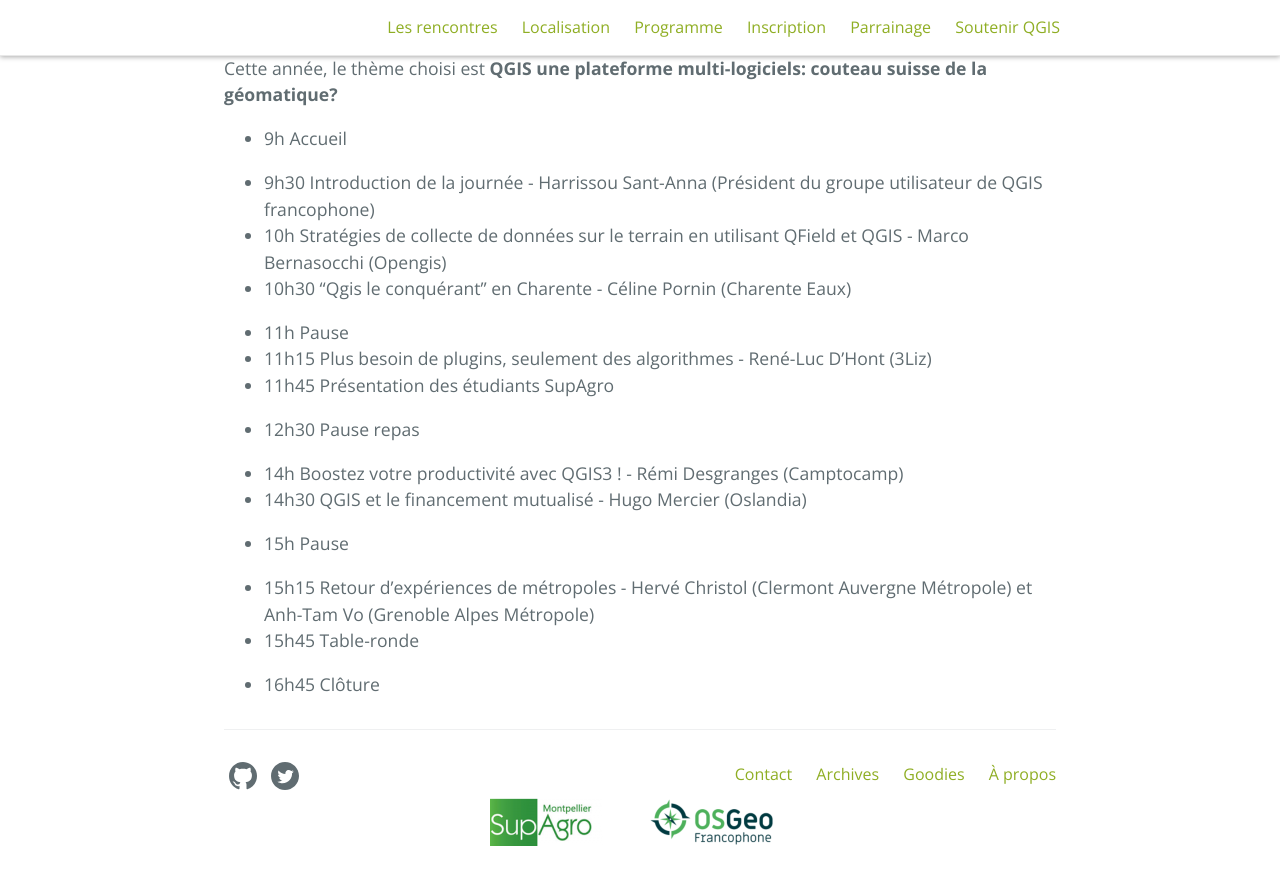
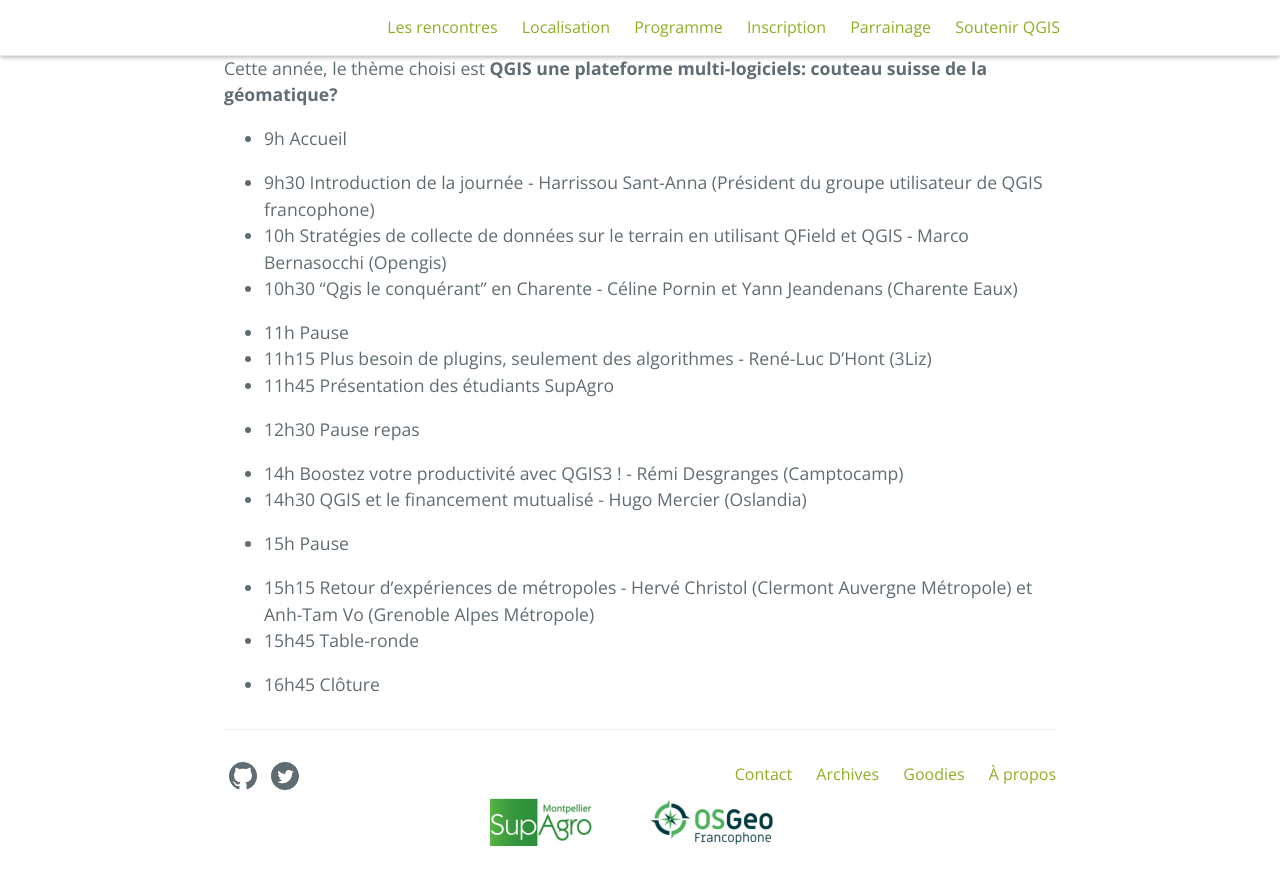
Before and after one commit to OSGeo-fr/QGIS-conf-fr-website, a Jekyll site: the page built from z20_programme.md, in a window 1280 px wide and 900 px high, scrolled down 1620 px. Shown: the top 885 px of the window. Built offline with Jekyll 4.4.1, drawn with Linux system fonts in a browser that asks for light colours.

Commit message:
Add co-speaker

```diff
--- a/z20_programme.md
+++ b/z20_programme.md
@@ -52,7 +52,7 @@ Cette année, le thème choisi est **QGIS une plateforme multi-logiciels: coutea
 
 * 9h30 Introduction de la journée - Harrissou Sant-Anna (Président du groupe utilisateur de QGIS francophone)
 * 10h  Stratégies de collecte de données sur le terrain en utilisant QField et QGIS - Marco Bernasocchi (Opengis)
-* 10h30 "Qgis le conquérant" en Charente - Céline Pornin (Charente Eaux)
+* 10h30 "Qgis le conquérant" en Charente - Céline Pornin et Yann Jeandenans (Charente Eaux)
 
 * 11h Pause
 * 11h15 Plus besoin de plugins, seulement des algorithmes - René-Luc D'Hont (3Liz)
```
